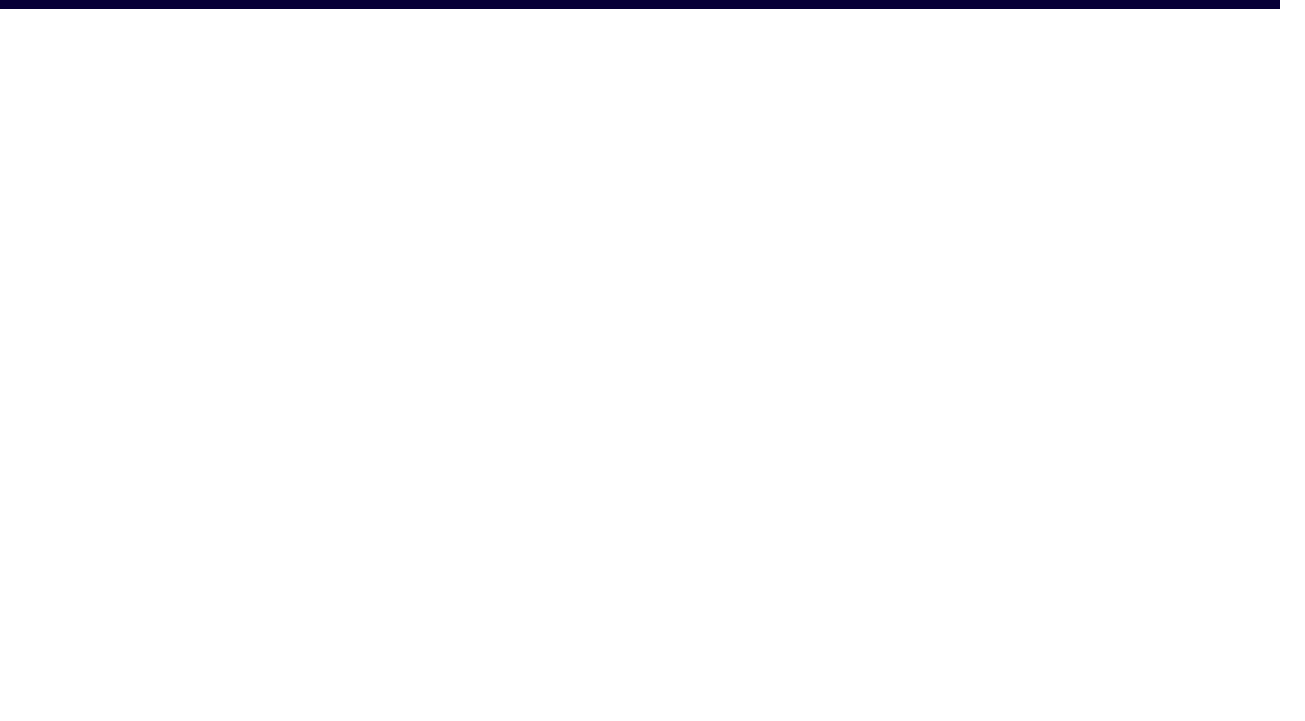
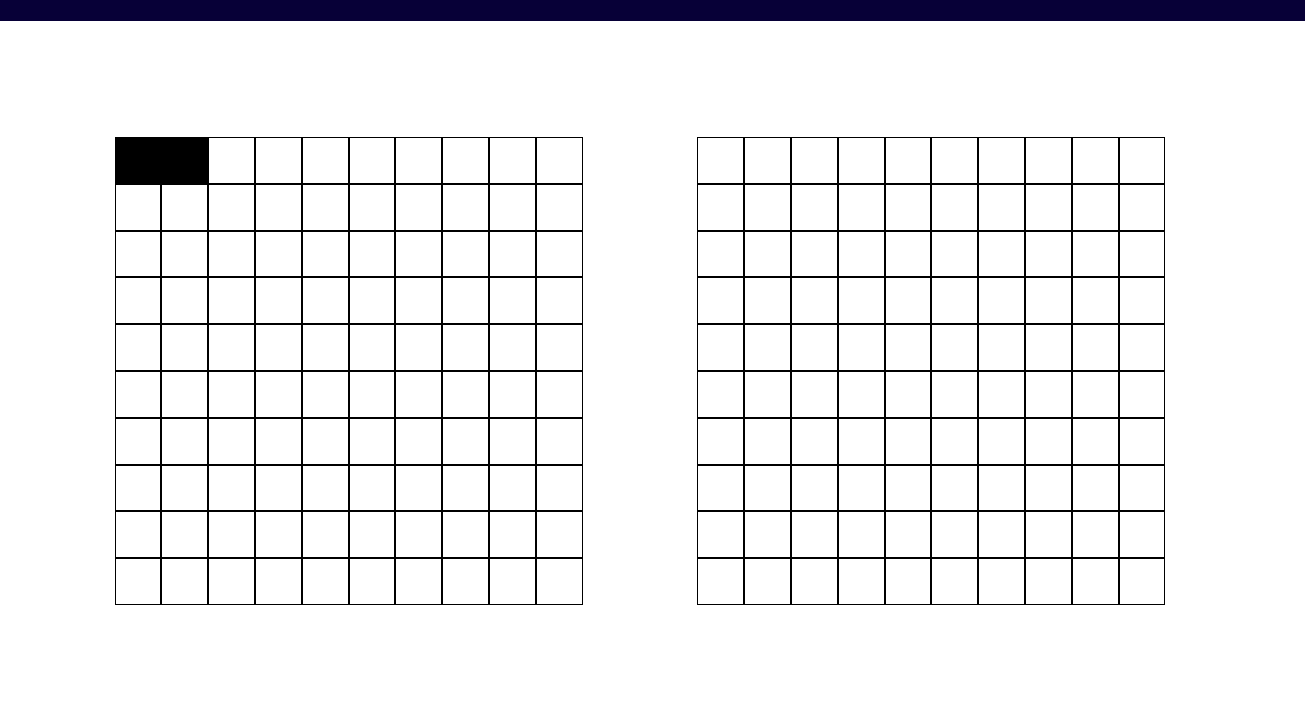
Before and after one commit to Pezerin/battleship, a website built with webpack: page src/index.html in a window 1280 px wide. Shown: the part 79-800 px from the top of the page, 1305 px wide, since content can reach past the window. Built offline with nearby package versions, Linux system fonts and the light colour scheme.

Commit message:
Built gameboard rendering

```diff
--- a/src/index.js
+++ b/src/index.js
@@ -1,5 +1,34 @@
 import "./styles.css";
 import { createPlayer } from "./player.js";
+import { createShip } from "./ship.js";
 
 const player1 = createPlayer();
 const player2 = createPlayer(true);
+const renderGameboard = (player) => {
+  let div = document.getElementById(player === player2 ? "player2" : "player1");
+
+  const gameboard = document.createElement("div");
+  gameboard.classList.add("gameboard");
+
+  for (let i = 0; i < player.gameboard.board.length; i++) {
+    for (let j = 0; j < player.gameboard.board[0].length; j++) {
+      const cell = document.createElement("div");
+      cell.classList.add("cell");
+      if (player.gameboard.board[i][j] !== null && player === player1)
+        cell.classList.add("ship");
+
+      gameboard.appendChild(cell);
+    }
+  }
+
+  div.appendChild(gameboard);
+};
+
+const ship1 = createShip(2);
+const ship2 = createShip(2);
+
+player1.gameboard.placeShip(ship1, 0, 0, 0, 1);
+player2.gameboard.placeShip(ship2, 0, 0, 0, 1);
+
+renderGameboard(player1);
+renderGameboard(player2);
--- a/src/styles.css
+++ b/src/styles.css
@@ -24,4 +24,31 @@ body {
 
 #content {
   display: flex;
+  justify-content: space-evenly;
+  height: 87.5vh;
+  width: 100vw;
 }
+
+#player1,
+#player2 {
+  display: flex;
+  justify-content: center;
+  align-items: center;
+}
+
+.gameboard {
+  display: grid;
+  grid-template-columns: repeat(10, 1fr);
+  grid-template-rows: repeat(10, 1fr);
+}
+
+.cell {
+  background-color: white;
+  border: 1px solid black;
+  width: 3.5vw;
+  aspect-ratio: 1;
+}
+
+.ship {
+  background-color: black;
+}
```
Also changed, not shown: tvshow.html (deleted, +0 -34 lines).
